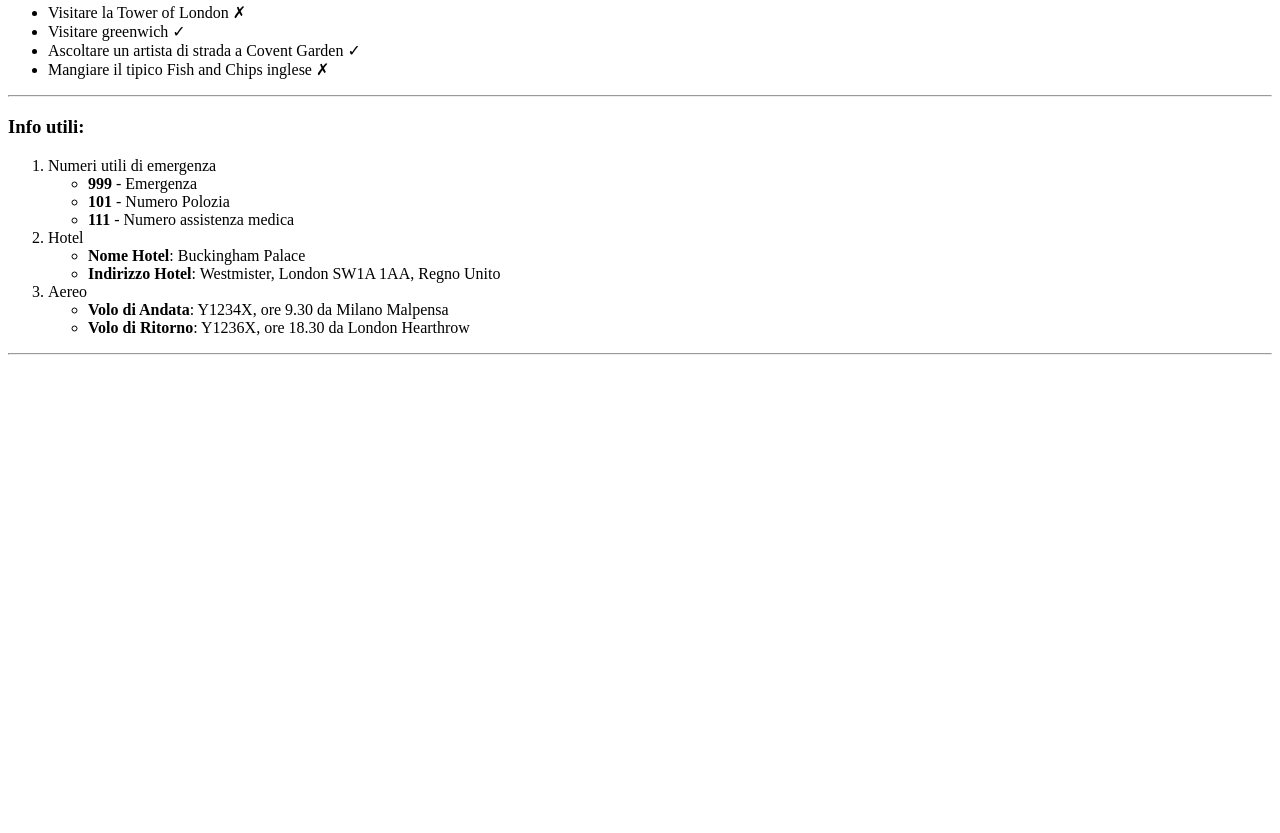
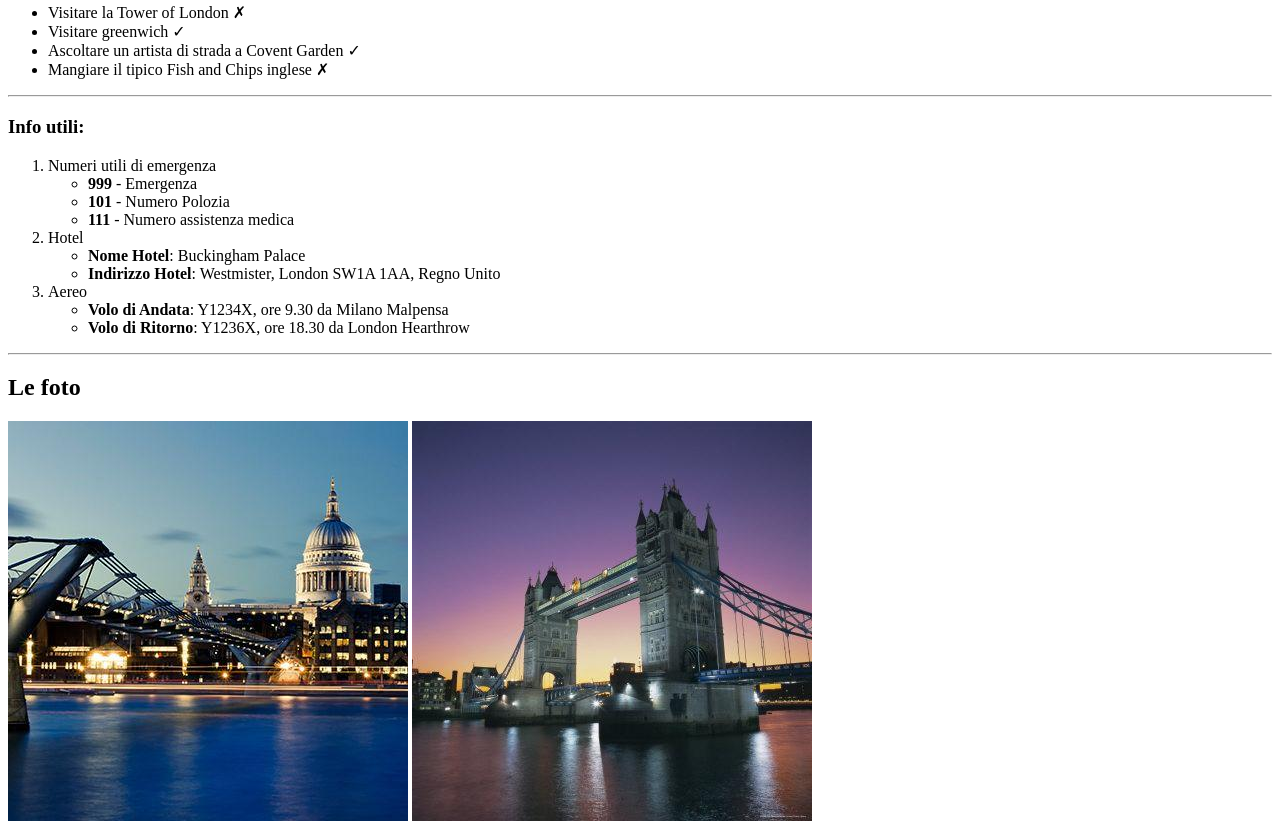
Before and after one commit to VincenzoAmari/html-london-trip, a plain HTML site: page index.html in a window 1280 px wide. Shown: the part 939-1772 px from the top of the page. Before the commit the page ends 1302 px from the top, so only its background shows below. Drawn offline with Linux system fonts and the light colour scheme.

Commit message:
Add: immage and finish project

```diff
--- a/index.html
+++ b/index.html
@@ -120,5 +120,12 @@
 
         <hr />
 
+        <div>
+             <h2>Le foto</h2>
+
+             <img src="./img/fourth_immage.jpg" alt="">
+             <img src="./img/fifth_immage.jpg" alt="">
+        </div>
+
     </body>
 </html>
```
